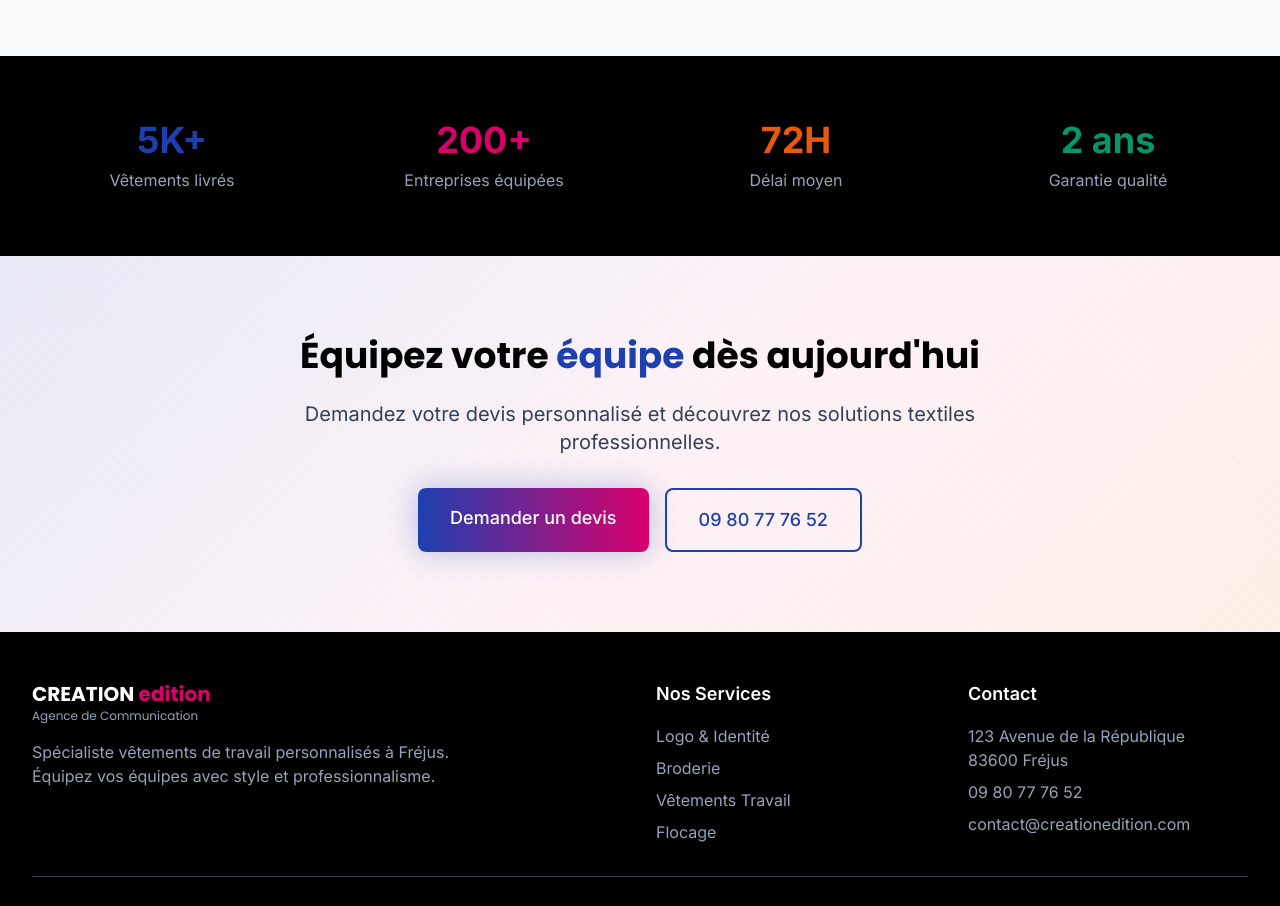
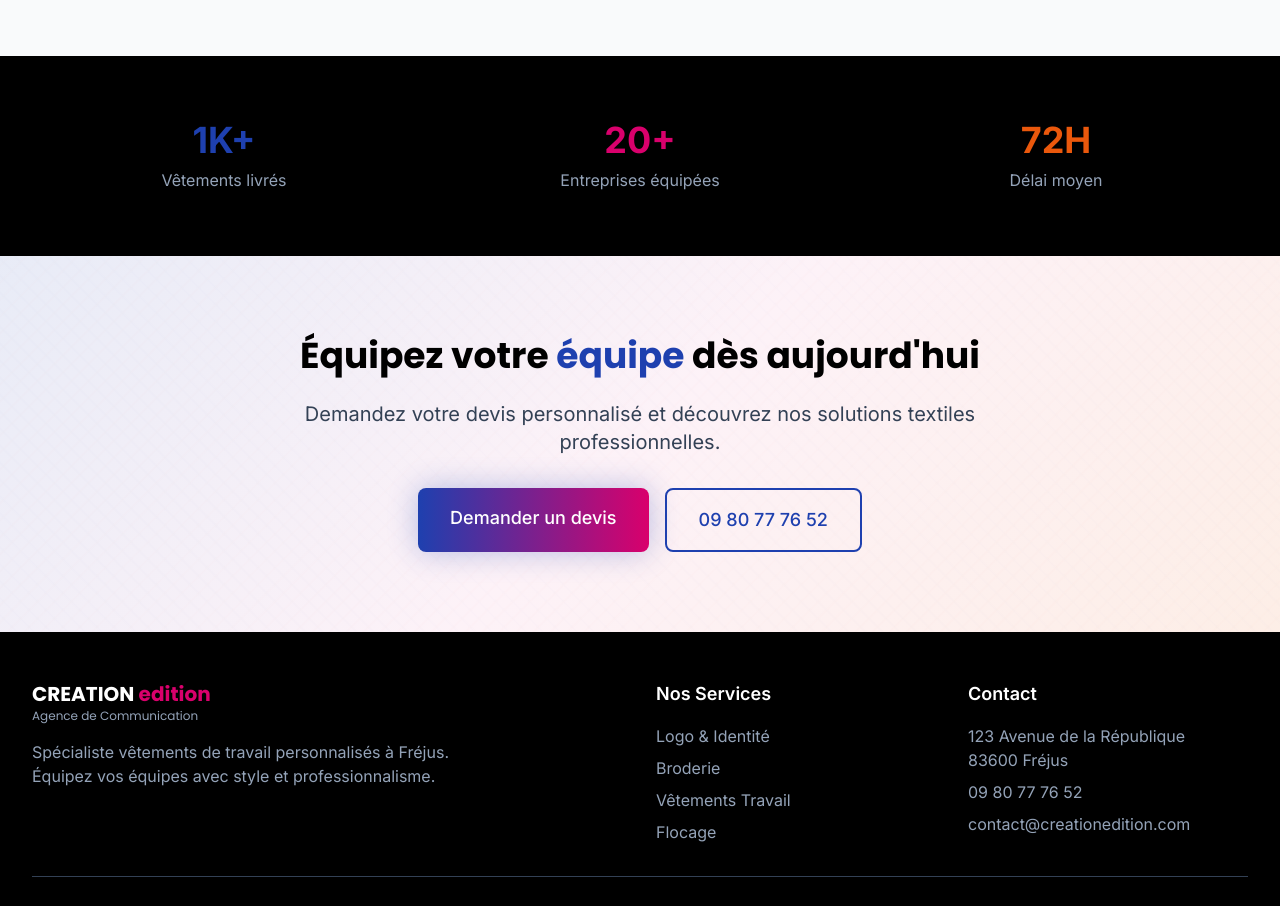
Before and after one commit to Baptistte/creationedition, a website: page services/broderie-marquage-textile/vetements-travail-personnalises/index.html in a window 1280 px wide. Shown: the part 1760-2666 px from the top of the page. Drawn offline with nearby package versions, Linux system fonts and the light colour scheme.

Commit message:
modif fix

```diff
--- a/services/broderie-marquage-textile/vetements-travail-personnalises/index.html
+++ b/services/broderie-marquage-textile/vetements-travail-personnalises/index.html
@@ -374,22 +374,18 @@
     <!-- Statistiques -->
     <section class="py-16 bg-brand-black text-white">
         <div class="max-w-7xl mx-auto px-4 sm:px-6 lg:px-8">
-            <div class="grid md:grid-cols-4 gap-8 text-center">
+            <div class="grid md:grid-cols-3 gap-8 text-center">
                 <div>
-                    <div class="text-4xl font-bold text-work-blue mb-2">5K+</div>
+                    <div class="text-4xl font-bold text-work-blue mb-2">1K+</div>
                     <div class="text-brand-gray-light">Vêtements livrés</div>
                 </div>
                 <div>
-                    <div class="text-4xl font-bold text-brand-magenta mb-2">200+</div>
+                    <div class="text-4xl font-bold text-brand-magenta mb-2">20+</div>
                     <div class="text-brand-gray-light">Entreprises équipées</div>
                 </div>
                 <div>
                     <div class="text-4xl font-bold text-work-orange mb-2">72H</div>
                     <div class="text-brand-gray-light">Délai moyen</div>
-                </div>
-                <div>
-                    <div class="text-4xl font-bold text-work-green mb-2">2 ans</div>
-                    <div class="text-brand-gray-light">Garantie qualité</div>
                 </div>
             </div>
         </div>
```
Also changed, not shown: services/broderie-marquage-textile/flocage-marquage-textile/index.html (+2 -2 lines), services/creation-graphique-digitale/creation-site-internet-frejus/index.html (+2 -2 lines).
